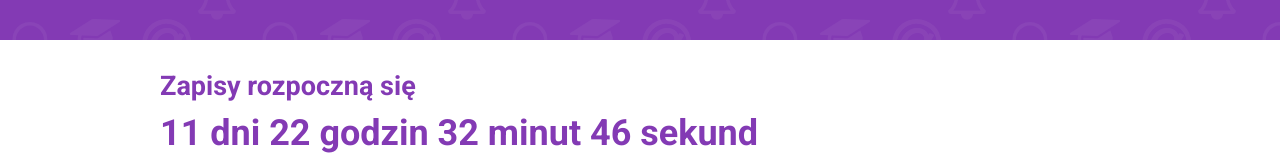
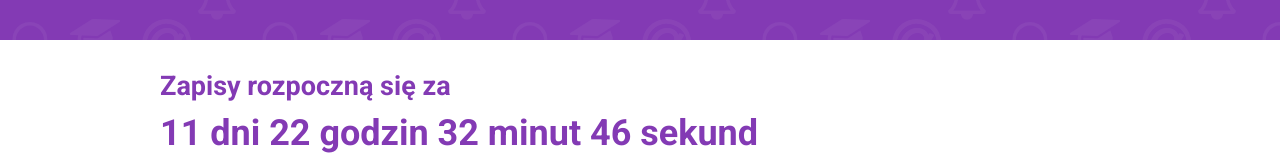
Before and after one commit to stanislawdera/pogotowie-osmoklasisty, a Next.js app: page / in a window 1280 px wide. Shown: the part 426-586 px from the top of the page. Built offline with nearby package versions, Linux system fonts and the light colour scheme.

Commit message:
Fix typo in counter

```diff
--- a/components/organisms/CountdownRenderer/CountdownRenderer.js
+++ b/components/organisms/CountdownRenderer/CountdownRenderer.js
@@ -16,7 +16,7 @@ export default function CountdownRenderer({
   if (!completed) {
     return (
       <>
-        <Headline>Zapisy rozpoczną się</Headline>
+        <Headline>Zapisy rozpoczną się za</Headline>
 
         <BigText>
           {days} dni <MBr />
```
